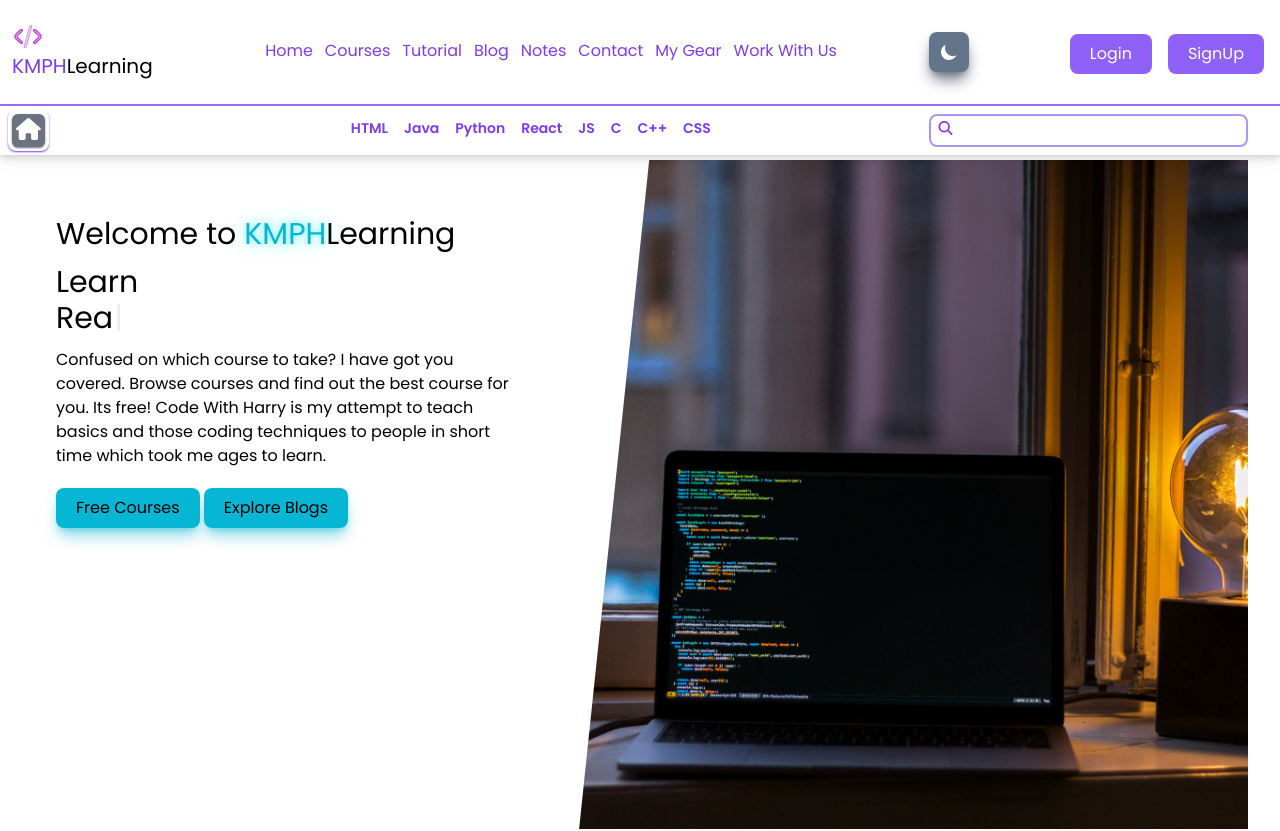
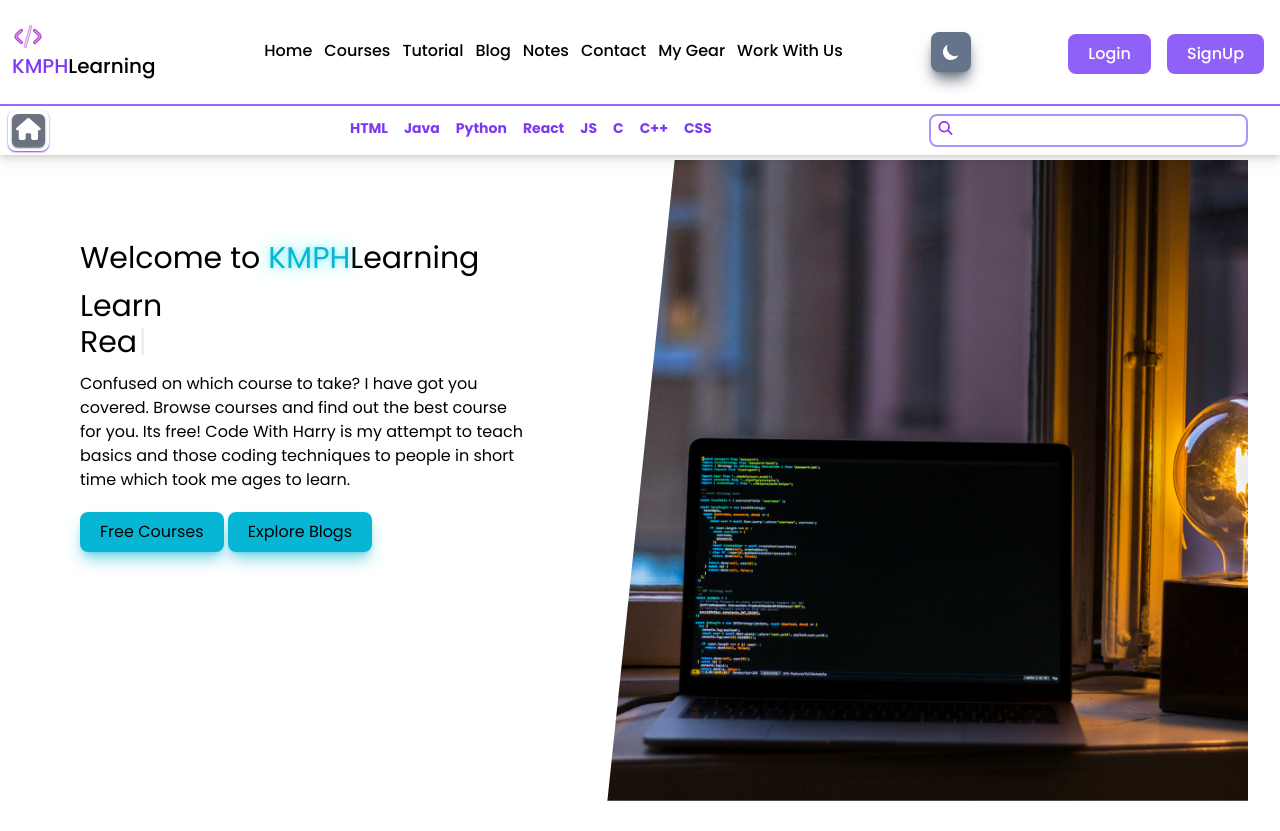
Before and after one commit to CL4P7R4P-97/Tailwind-Projects, a React (Vite) app in the folder kmph-learning/: page / in a window 1280 px wide. Shown: the top 831 px of the page. Built offline with nearby package versions, Linux system fonts and the light colour scheme.

Commit message:
styleUpgrade

```diff
--- a/kmph-learning/src/components/sections/Welcome.jsx
+++ b/kmph-learning/src/components/sections/Welcome.jsx
@@ -3,8 +3,8 @@ import Typewriter from "typewriter-effect";
 
 const Welcome = () => {
   return (
-    <section className="welcome-section overflow-hidden xxsm:text-center  banw:text-left ">
-      <div className="space-y-3 p-14">
+    <section className="welcome-section overflow-hidden  xxsm:text-center  banw:text-left ">
+      <div className="space-y-3 p-20">
         <h1 className="text-3xl">
           Welcome to{" "}
           <span className="glowing-text text-cyan-500  shadow-cyan-500">
@@ -42,8 +42,8 @@ const Welcome = () => {
           </button>
         </div>
       </div>
-      <div className=" slanted-container pr-8 xxsm:hidden banw:flex  ">
-        <img className=" h-full" src="../../src/assets/images/banner.jpg" />
+      <div className=" slanted-container justify-end  pr-8 xxsm:hidden banw:flex  ">
+        <img src="../../src/assets/images/banner.jpg" />
       </div>
     </section>
   );
--- a/kmph-learning/src/index.css
+++ b/kmph-learning/src/index.css
@@ -13,7 +13,7 @@ body {
 
 /*Header*/
 .main-header {
-  @apply bg-white pb-2 pt-2   text-base text-purple-600 dark:bg-secondary-bg dark:text-white   md:flex tablet:flex     tablet:justify-between;
+  @apply bg-white pb-2 pt-2    text-base font-medium text-black dark:bg-secondary-bg dark:text-white   md:flex tablet:flex     tablet:justify-between;
 }
 
 .main-ul {
@@ -38,7 +38,7 @@ body {
 }
 
 .secondary-li {
-  @apply cursor-pointer border-b-2 border-transparent font-semibold  text-purple-600 hover:border-b-2 hover:border-purple-600 dark:text-purple-400;
+  @apply cursor-pointer border-b-2 border-transparent font-bold  text-purple-600 hover:border-b-2 hover:border-purple-600 dark:text-purple-400;
 }
 
 .search-box {
```
